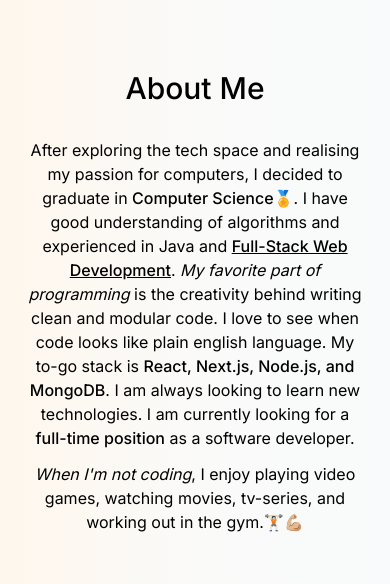
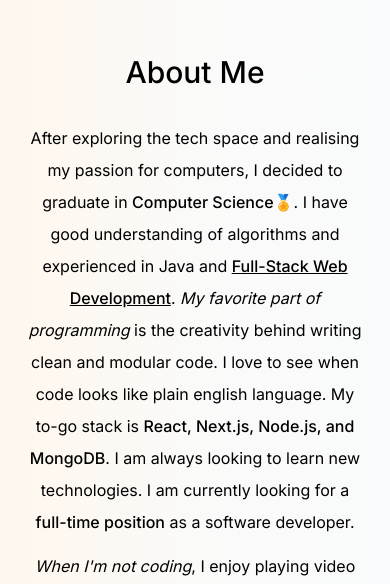
Before and after one commit to vasujhawar2001/portfolio, a Next.js app: page / in a window 390 px wide. Shown: the part 684-1268 px from the top of the page. Built offline with nearby package versions, Linux system fonts and the light colour scheme; no server answers.

Commit message:
deployed

```diff
--- a/src/components/about.tsx
+++ b/src/components/about.tsx
@@ -8,7 +8,7 @@ export default function About() {
 
   return (
     <motion.section
-      className="mb-32 max-w-3xl text-base sm:text-lg sm:leading-10 leading-6 text-center scroll-mt-28 sm:mt-44 mt-28"
+      className="mb-32 max-w-3xl text-base sm:text-lg sm:leading-10 leading-8 text-center scroll-mt-28 sm:mt-44 mt-28"
       initial={{ opacity: 0, y: 100 }}
       animate={{ opacity: 1, y: 0 }}
       transition={{ delay: 0.175 }}
--- a/src/components/hero.tsx
+++ b/src/components/hero.tsx
@@ -12,7 +12,7 @@ import Link from 'next/link';
 const Hero = () => {
 
   return (
-    <section className='flex flex-col items-center justify-center pt-28 sm:pt-40'>
+    <section className='flex flex-col items-center justify-center pt-24 sm:pt-40'>
         <motion.div className='p-8'
             initial={{opacity:0, scale: 0}}
             animate={{opacity:1, scale: 1}}
```
